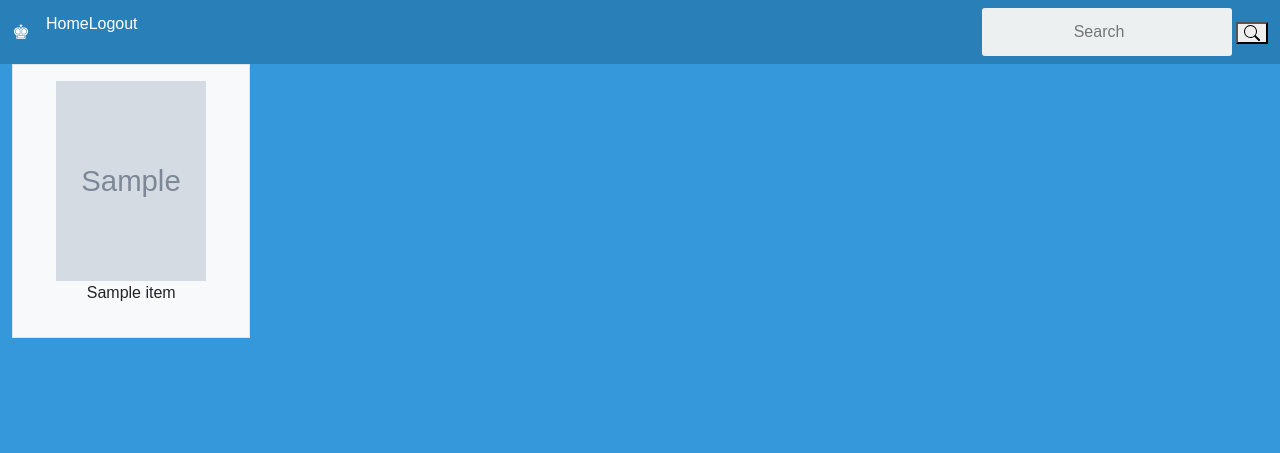
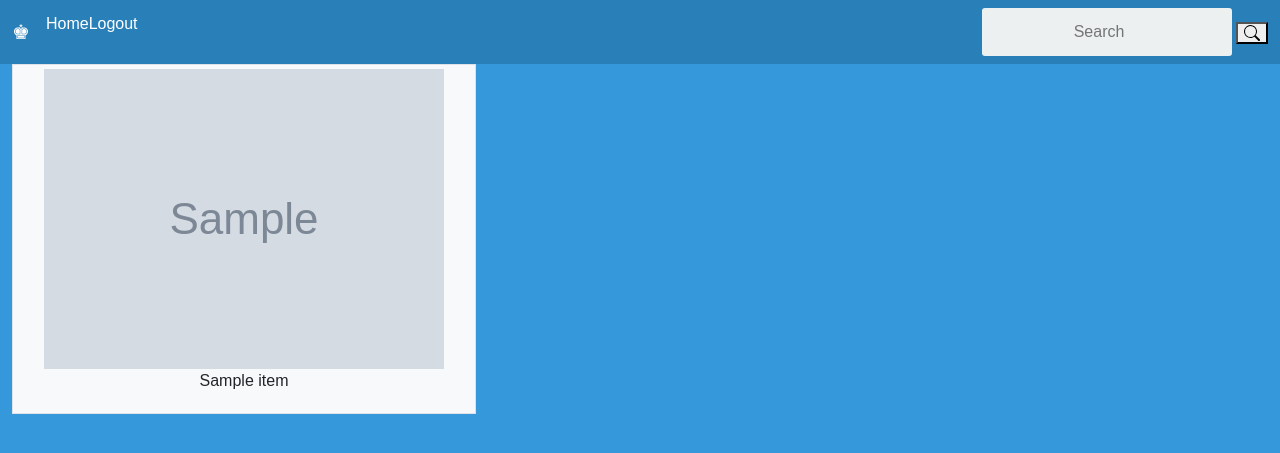
Before and after one commit to ZakYeo/ZOGs-Gaming-Store, a Flask app: template templates/logged_in.html in a window 1280 px wide. Shown: the top 453 px of the page. Run offline with Flask 2, Linux system fonts and the light colour scheme; the template is opened without the code that fills it: most values are stand-ins (such as "Sample title", 1, 10 or a date in 2020); grey boxes marked "Sample" are stand-in pictures; some libraries are stand-ins or nearby versions.

Commit message:
Minor stylistic changes to the games display

```diff
--- a/static/style.css
+++ b/static/style.css
@@ -91,6 +91,11 @@ Code from https://pythonspot.com/login-authentication-with-flask/
 }
 
 .game {
-    width: 150;
-    height: 200;
+    max-height: 210;
+    max-width: 460;
 }
+
+.gamecol {
+    min-width: 480;
+    min-height: 210;
+}
--- a/templates/logged_in.html
+++ b/templates/logged_in.html
@@ -28,11 +28,11 @@
         </div>
       </nav>
       <div class="container-fluid text-center">
-        <div class="row row-cols-2 row-cols-lg-5 g-2 g-lg-3">
+        <div class="row row-cols-2 row-cols-lg-3 g-2 g-lg-3">
             {% for item in items %}
-            <div class="col">
-              <div class="p-3 border bg-light">
-                <img class="game" src='{{item["Image"]}}' alt='{{item["Image"]}}''>
+            <div class="col gamecol">
+              <div class="p-1 border bg-light">
+                <img src='{{item["Image"]}}' alt='{{item["Image"]}}''>
                 <p>{{item["Name"]}}</p>
               </div>
             </div>
```
